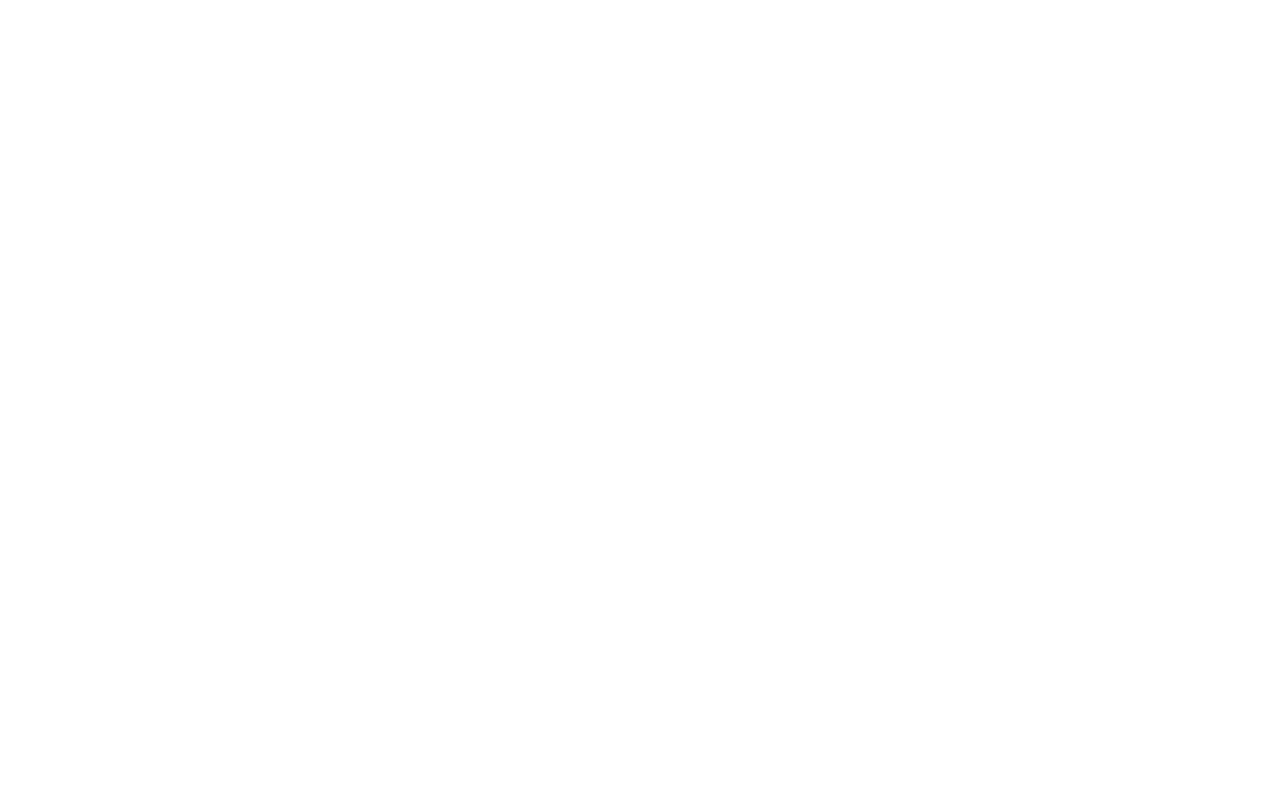
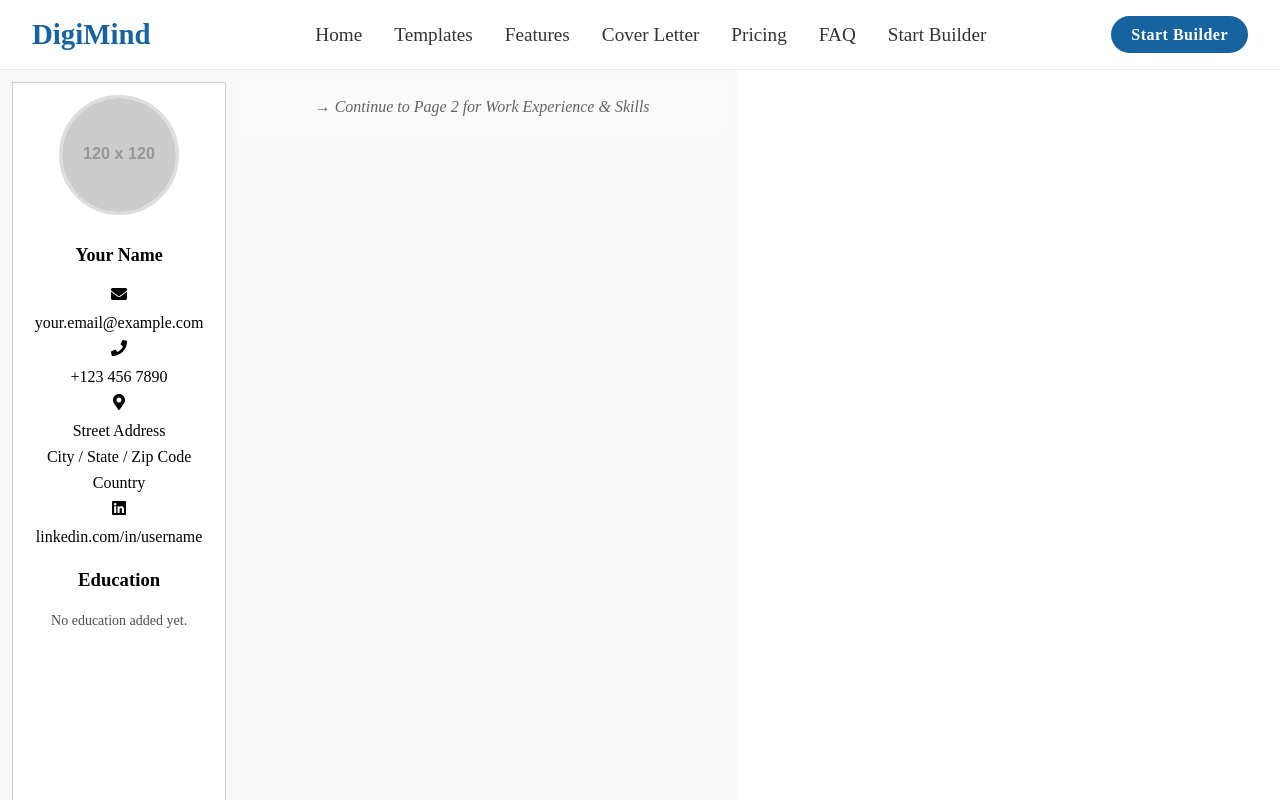
Before and after one commit to digimind1100/RESUME-BUILDER, a React (Vite) app: page /preview-classic in a window 1280 px wide. Before the commit this address had no page. Shown: the top 800 px of the page. Built offline with nearby package versions, Linux system fonts and the light colour scheme.

Commit message:
TemplateUpdate

```diff
--- a/src/App.jsx
+++ b/src/App.jsx
@@ -1,17 +1,97 @@
-import { BrowserRouter as Router, Routes, Route } from "react-router-dom";
+import React, { useState } from "react";
+import { BrowserRouter as Router, Routes, Route, useLocation } from "react-router-dom";
+
+import Navbar from "./components/Navbar";
+import HomePage from "./components/Home";
+import ResumeBuilderPage from "./components/ResumeBuilderPage";
 import Templates from "./components/Templates";
+import CoverLetter from "./components/CoverLetter";
+import PreviewPanelQRPage from "./components/PreviewPanelQRPage";
 
-import ResumeBuilderQR from "./components/ResumeBuilderQR";
-import ResumeBuilder from "./components/ResumeBuilder";
+// NEW builder pages
+import ResumeBuilderQR from "./components/ResumeBuilderQR";     // CLASSIC (QR)
+import ResumeBuilder from "./components/ResumeBuilder";         // PROFESSIONAL
+
+function AppContent() {
+  const location = useLocation();
+
+  const hideNavbar = location.pathname === "/resume";
+
+  const [formData, setFormData] = useState({});
+  const [selectedEducations, setSelectedEducations] = useState([]);
+  const [workExperiences, setWorkExperiences] = useState([]);
+  const [skills, setSkills] = useState([]);
+  const [theme, setTheme] = useState({
+    left: "#ffffff",
+    job: "#F4ECE1",
+    text: "#000",
+  });
+  const [jobTitle, setJobTitle] = useState("");
+  const [isEditing, setIsEditing] = useState(false);
+
+  const [resumeStyle, setResumeStyle] = useState("Classic");
+
+  return (
+    <>
+      {!hideNavbar && <Navbar />}
+
+      <Routes>
+        <Route path="/" element={<HomePage />} />
+
+        <Route
+          path="/resume"
+          element={
+            <ResumeBuilderPage
+              formData={formData}
+              setFormData={setFormData}
+              selectedEducations={selectedEducations}
+              setSelectedEducations={setSelectedEducations}
+              workExperiences={workExperiences}
+              setWorkExperiences={setWorkExperiences}
+              skills={skills}
+              setSkills={setSkills}
+              theme={theme}
+              setTheme={setTheme}
+              jobTitle={jobTitle}
+              setJobTitle={setJobTitle}
+              isEditing={isEditing}
+              setIsEditing={setIsEditing}
+              resumeStyle={resumeStyle}
+              setResumeStyle={setResumeStyle}
+            />
+          }
+        />
+
+        {/* NEW Routes */}
+        <Route path="/resume-classic" element={<ResumeBuilderQR />} />
+        <Route path="/resume-professional" element={<ResumeBuilder />} />
+
+        <Route path="/templates" element={<Templates setResumeStyle={setResumeStyle} />} />
+        <Route path="/cover-letter" element={<CoverLetter />} />
+
+        <Route
+          path="/preview-classic"
+          element={
+            <PreviewPanelQRPage
+              formData={formData}
+              selectedEducations={selectedEducations}
+              workExperiences={workExperiences}
+              skills={skills}
+              theme={theme}
+              jobTitle={jobTitle}
+              isEditing={isEditing}
+            />
+          }
+        />
+      </Routes>
+    </>
+  );
+}
 
 export default function App() {
   return (
     <Router>
-      <Routes>
-        <Route path="/" element={<Templates />} />
-        <Route path="/resume-classic" element={<ResumeBuilderQR />} />
-        <Route path="/resume-professional" element={<ResumeBuilder />} />
-      </Routes>
+      <AppContent />
     </Router>
   );
 }
--- a/src/components/PreviewPanel.css
+++ b/src/components/PreviewPanel.css
@@ -142,7 +142,7 @@
 .section-heading,
 .preview-education h3,
 .preview-right h2 {
-  margin-top: 20px;
+  margin-top: 15px;
   margin-bottom: 8px;
 }
 
@@ -339,10 +339,11 @@
 
 
 .qr-box {
-  width: 190px;
-  height: 190px;
+  width: 200px;
+  height: 200px;
   background: #fff;
   border: 2px dashed #c0c0c0;
+
   display: flex;
   justify-content: center;
   align-items: center;
@@ -353,5 +354,5 @@
   font-size: 12px;
   color: #888;
   text-align: center;
-  padding: 10px;
+
 }
--- a/src/components/PreviewPanelQR.jsx
+++ b/src/components/PreviewPanelQR.jsx
@@ -6,6 +6,7 @@
 import { paginateSkillsEntries } from "../utils/paginateSkillsEntries";
 import WorkPreview from "./WorkPreview";
 import SkillsPreview from "./SkillsPreview";
+
 
 // QR Code fixed import for Vite
 import { QRCodeCanvas } from "qrcode.react";
@@ -150,6 +151,9 @@
 </div>
 
 
+
+
+
             {/* ===== Education heading for Page 1 ===== */}
             <h3 className="section-heading">Education (Page 1)</h3>
           </div>
--- a/src/components/ResumeBuilder.jsx
+++ b/src/components/ResumeBuilder.jsx
@@ -6,6 +6,7 @@
 import ButtonSection from "./ButtonSection";
 import FormatButtons from "./FormatButtons";
 import ThemeSelector from "./ThemeSelector";
+import PreviewPanel from "./PreviewPanel";
 import "./ResumeBuilder.css"
 
 const ResumeBuilder = () => {
--- a/src/components/ResumeBuilderQR.jsx
+++ b/src/components/ResumeBuilderQR.jsx
@@ -6,7 +6,9 @@
 import ButtonSection from "./ButtonSection";
 import FormatButtons from "./FormatButtons";
 import ThemeSelector from "./ThemeSelector";
+import PreviewPanelQR from "./PreviewPanelQR";
 import "./ResumeBuilder.css";
+
 
 
 const ResumeBuilderQR = () => {
--- a/src/components/Templates.jsx
+++ b/src/components/Templates.jsx
@@ -1,38 +1,47 @@
 import React from "react";
 import "./Templates.css";
+import { useNavigate } from "react-router-dom";
 
 export default function Templates() {
+  const navigate = useNavigate(); // ✅ must be inside the component
+
+  const handleUseClassic = () => {
+    navigate("/resume-classic");
+  };
+
+  const handleUseProfessional = () => {
+    navigate("/resume-professional");
+  };
+
   return (
     <section className="templates-section">
       {/* Template 1 - Classic */}
       <div className="template-block classic-template">
         <video
           className="template-video"
-          src="public/demo/mockup.mp4"
+          src="/demo/mockup.mp4"
           autoPlay
           loop
           muted
           playsInline
         ></video>
         <div className="template-footer classic-footer">
-          <button className="template-btn classic-btn">Use Classic</button>
+          <button onClick={handleUseClassic} className="btn">Use Classic</button>
         </div>
       </div>
 
-      {/* Template 2 - Professional (QR Code Version) */}
+      {/* Template 2 - Professional */}
       <div className="template-block professional-template">
         <video
           className="template-video"
-          src="public/demo/mockup.mp4"
+          src="/demo/mockup.mp4"
           autoPlay
           loop
           muted
           playsInline
         ></video>
         <div className="template-footer professional-footer">
-          <button className="template-btn professional-btn">
-            Use Professional
-          </button>
+          <button onClick={handleUseProfessional} className="btn">Use Professional</button>
         </div>
       </div>
     </section>
```
Also changed, not shown: 1 other file (tests, documents, lock files or other folders). Lines whose indentation alone changed are shown as unchanged.
